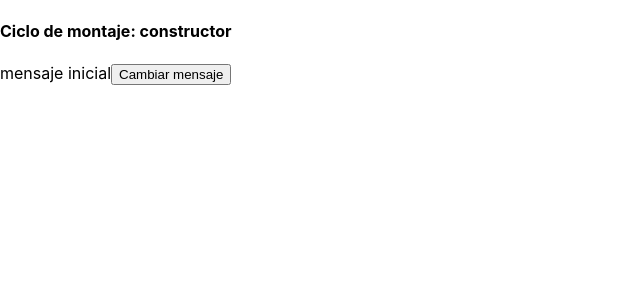
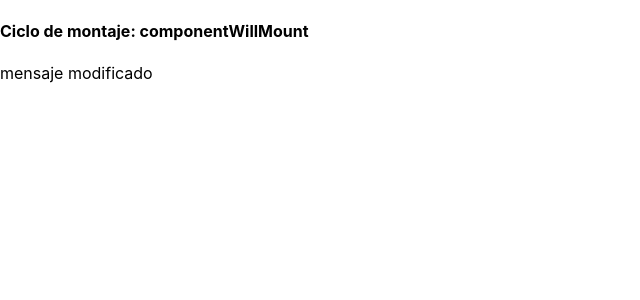
Before and after one commit to JulenOsia/curso-udemy-osia, a React (Create React App) app: page / in a window 1280 px wide. Shown: the top 300 px of the page, without its empty margins (0-640 px from the left). Built offline with nearby package versions, Linux system fonts and the light colour scheme.

Commit message:
Hasta video 46 (ciclo de vida - ComponentWillMount)

```diff
--- a/src/App.js
+++ b/src/App.js
@@ -1,32 +1,11 @@
 import React, { Component } from 'react'
-
+import ComponentWillMount from './sections/life-cycle/componentWillMount'
 class App extends Component {
-  /* constructor por defecto
-  constructor (...args){
-    super(...args)
-  }
-  */
-
-  constructor (props) {
-    super(props) //este método llama al constructor de Component
-    // inicializamos el state de nuestro componente
-    this.state = { mensajeInicial: 'mensaje inicial' }
-    // bindeamos el contexto al método
-    // this.handleClick = this.handleClick.bind(this)
-  }
-
-  handleClick = () => {
-    this.setState({mensajeInicial: 'mensaje cambiado'})
-  }
 
   render () {
     return (
       <div className="App">
-        <h4>Ciclo de montaje: constructor</h4>
-        {this.state.mensajeInicial}
-        <button onClick={this.handleClick}>
-          Cambiar mensaje
-        </button>
+        <ComponentWillMount />
       </div>
     );
   }
--- /dev/null
+++ b/src/sections/life-cycle/componentWillMount.js
@@ -0,0 +1,26 @@
+import React, { Component } from 'react'
+
+class ComponentWillMount extends Component {
+  constructor (props) {
+    console.log('constructor')
+    super(props)
+    this.state = { mensaje: 'mensaje inicial' }
+  }
+
+  componentWillMount () {
+    console.log('componentWillMount')
+    this.setState({ mensaje: 'mensaje modificado' })
+  }
+
+  render () {
+    console.log('render')
+    return (
+      <div>
+        <h4>Ciclo de montaje: componentWillMount</h4>
+        <p>{this.state.mensaje}</p>
+      </div>
+    )
+  }
+}
+
+export default ComponentWillMount
```
